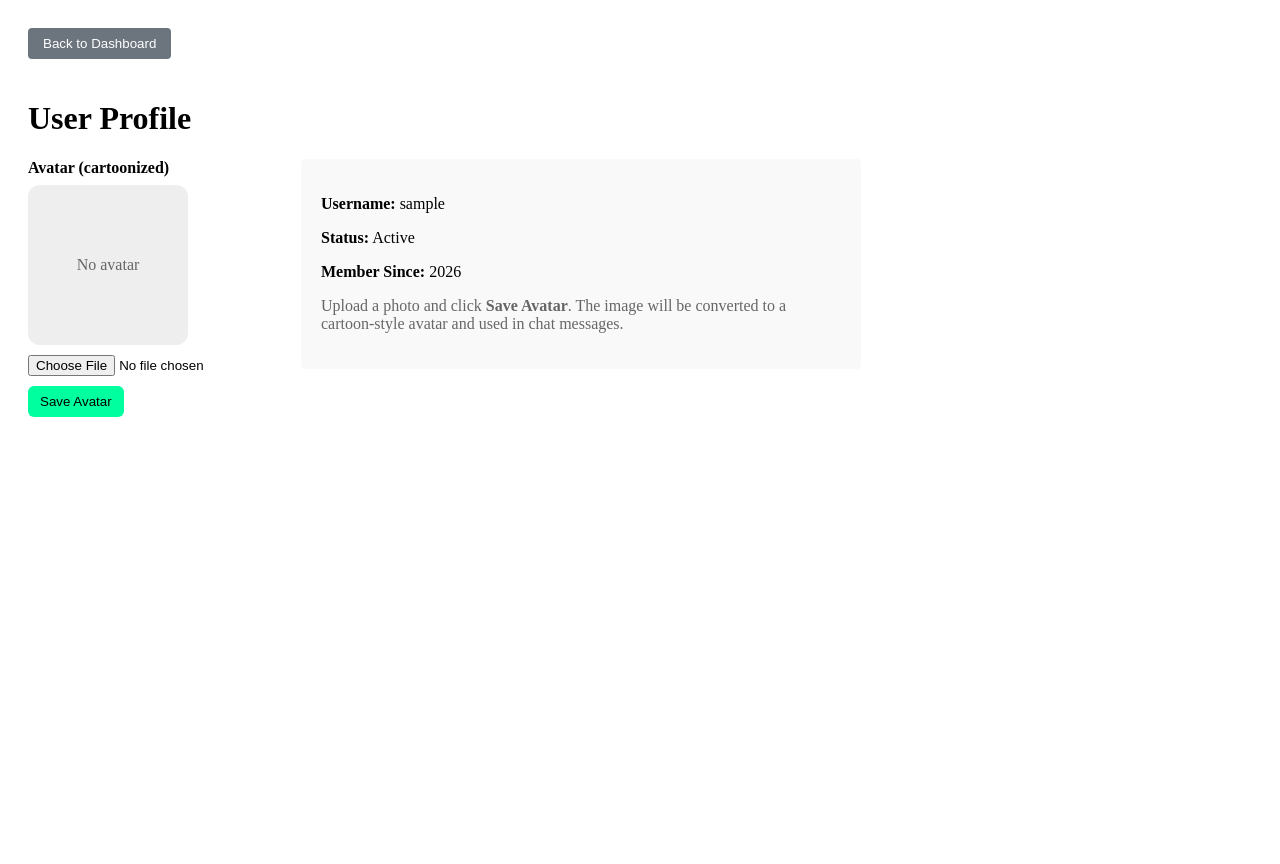
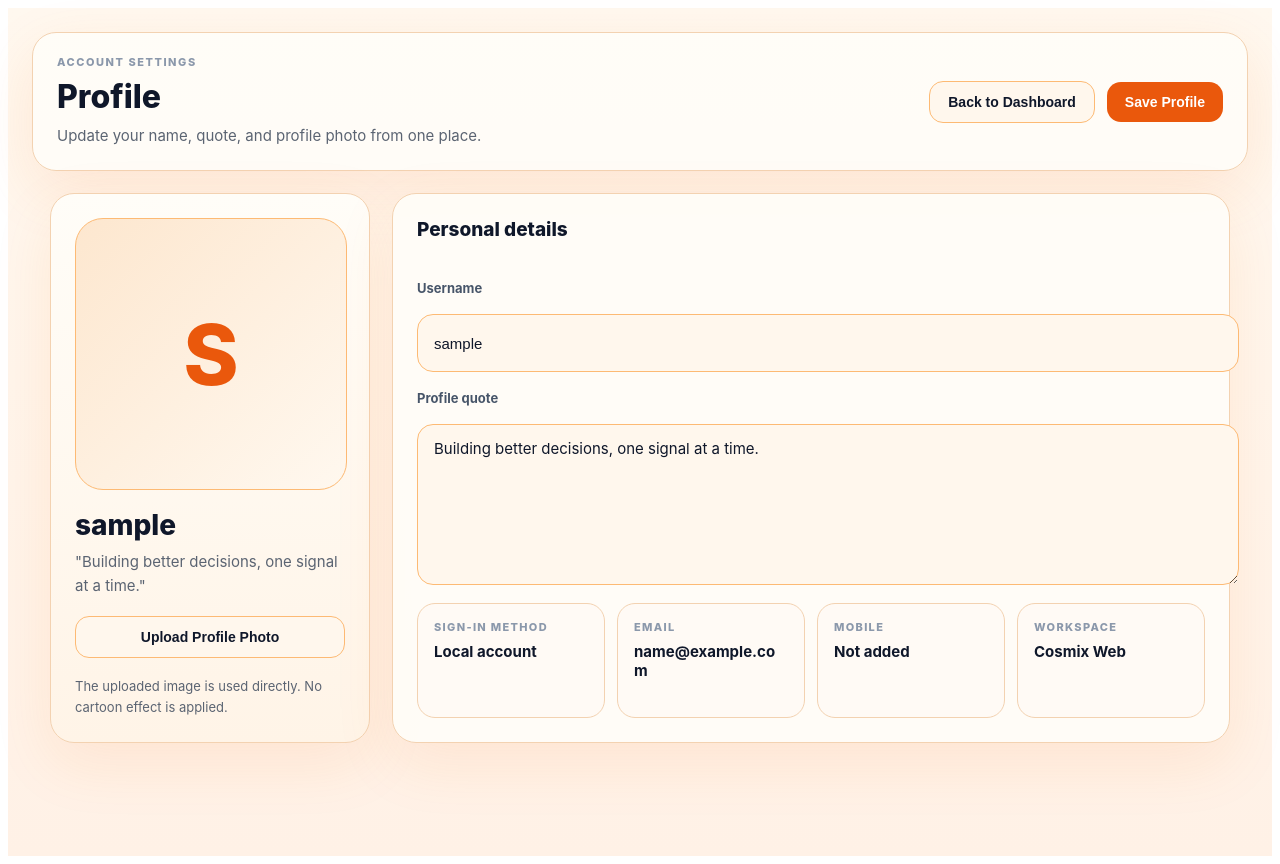
Before and after one commit to HardikMunjal/Cosmix, a Next.js app in the folder apps/web/: page /profile in a window 1280 px wide. Before the commit the page ends 800 px from the top, so only its background shows below. Built offline with nearby package versions, Linux system fonts and the light colour scheme; sample sign-in values are in the browser's storage.

Commit message:
Upgrade profile editing experience

```diff
--- a/apps/web/src/pages/profile.js
+++ b/apps/web/src/pages/profile.js
@@ -1,178 +1,395 @@
 import { useRouter } from 'next/router';
-import { useEffect, useState, useRef } from 'react';
+import { useEffect, useRef, useState } from 'react';
+
+function readFileAsDataUrl(file) {
+  return new Promise((resolve, reject) => {
+    const reader = new FileReader();
+    reader.onload = () => resolve(String(reader.result || ''));
+    reader.onerror = reject;
+    reader.readAsDataURL(file);
+  });
+}
 
 export default function Profile() {
   const router = useRouter();
+  const fileRef = useRef(null);
   const [user, setUser] = useState(null);
-  const [preview, setPreview] = useState(null);
-  const fileRef = useRef(null);
+  const [profileForm, setProfileForm] = useState({
+    username: '',
+    quote: '',
+    avatar: '',
+  });
+  const [saving, setSaving] = useState(false);
+  const [status, setStatus] = useState('');
 
   useEffect(() => {
     const storedUser = localStorage.getItem('user');
     if (!storedUser) {
       router.push('/');
-    } else {
-      const u = JSON.parse(storedUser);
-      setUser(u);
-      if (u.avatar) setPreview(u.avatar);
+      return;
     }
+
+    const parsedUser = JSON.parse(storedUser);
+    setUser(parsedUser);
+    setProfileForm({
+      username: parsedUser.username || '',
+      quote: parsedUser.quote || 'Building better decisions, one signal at a time.',
+      avatar: parsedUser.avatar || '',
+    });
   }, [router]);
 
-  const toDataURL = (file) => new Promise((resolve, reject) => {
-    const reader = new FileReader();
-    reader.onload = () => resolve(reader.result);
-    reader.onerror = reject;
-    reader.readAsDataURL(file);
-  });
-
-  const cartoonizeDataUrl = async (dataUrl) => {
-    return new Promise((resolve) => {
-      const img = new Image();
-      img.crossOrigin = 'Anonymous';
-      img.onload = () => {
-        const w = 300;
-        const h = Math.round((img.height / img.width) * w);
-        const canvas = document.createElement('canvas');
-        canvas.width = w;
-        canvas.height = h;
-        const ctx = canvas.getContext('2d');
-
-        // draw image
-        ctx.drawImage(img, 0, 0, w, h);
-
-        // posterize / quantize colors
-        const imgd = ctx.getImageData(0, 0, w, h);
-        const data = imgd.data;
-        const levels = 6; // fewer levels = more cartoon
-        for (let i = 0; i < data.length; i += 4) {
-          for (let c = 0; c < 3; c++) {
-            data[i + c] = Math.floor((data[i + c] / 255) * levels) * (255 / (levels - 1));
-          }
-        }
-
-        // simple edge detection (Sobel approximation)
-        const gray = new Uint8ClampedArray(w * h);
-        for (let y = 0; y < h; y++) {
-          for (let x = 0; x < w; x++) {
-            const i = (y * w + x) * 4;
-            const v = 0.2126 * data[i] + 0.7152 * data[i + 1] + 0.0722 * data[i + 2];
-            gray[y * w + x] = v;
-          }
-        }
-
-        const edges = new Uint8ClampedArray(w * h);
-        for (let y = 1; y < h - 1; y++) {
-          for (let x = 1; x < w - 1; x++) {
-            const gx = -gray[(y - 1) * w + (x - 1)] - 2 * gray[y * w + (x - 1)] - gray[(y + 1) * w + (x - 1)]
-                      + gray[(y - 1) * w + (x + 1)] + 2 * gray[y * w + (x + 1)] + gray[(y + 1) * w + (x + 1)];
-            const gy = -gray[(y - 1) * w + (x - 1)] - 2 * gray[(y - 1) * w + x] - gray[(y - 1) * w + (x + 1)]
-                      + gray[(y + 1) * w + (x - 1)] + 2 * gray[(y + 1) * w + x] + gray[(y + 1) * w + (x + 1)];
-            const mag = Math.min(255, Math.sqrt(gx * gx + gy * gy));
-            edges[y * w + x] = mag > 60 ? 255 : 0;
-          }
-        }
-
-        // overlay edges as dark lines
-        for (let y = 0; y < h; y++) {
-          for (let x = 0; x < w; x++) {
-            const idx = (y * w + x) * 4;
-            if (edges[y * w + x]) {
-              data[idx] = data[idx + 1] = data[idx + 2] = 20; // dark line
-            }
-          }
-        }
-
-        ctx.putImageData(imgd, 0, 0);
-        const out = canvas.toDataURL('image/png');
-        resolve(out);
-      };
-      img.src = dataUrl;
-    });
+  const updateForm = (key, value) => {
+    setProfileForm((current) => ({ ...current, [key]: value }));
+    setStatus('');
   };
 
-  const handleFile = async (file) => {
+  const handleFile = async (event) => {
+    const file = event.target.files && event.target.files[0];
+    if (!file) return;
+
     try {
-      const dataUrl = await toDataURL(file);
-      const cartoon = await cartoonizeDataUrl(dataUrl);
-      setPreview(cartoon);
-    } catch (e) {
-      console.error('image read error', e);
+      const avatar = await readFileAsDataUrl(file);
+      updateForm('avatar', avatar);
+      setStatus('New profile photo ready to save.');
+    } catch (error) {
+      console.error('Profile image read error', error);
+      setStatus('Could not read that image. Try another file.');
     }
   };
 
-  const saveAvatar = () => {
+  const handleSave = () => {
+    const nextUsername = profileForm.username.trim();
+    const nextQuote = profileForm.quote.trim();
+
+    if (!nextUsername) {
+      setStatus('Username is required.');
+      return;
+    }
+
+    if (!nextQuote) {
+      setStatus('Profile quote is required.');
+      return;
+    }
+
+    setSaving(true);
     const storedUser = JSON.parse(localStorage.getItem('user') || '{}');
-    storedUser.avatar = preview;
-    localStorage.setItem('user', JSON.stringify(storedUser));
-    setUser(storedUser);
-    alert('Avatar saved and cartoonized. It will appear in chat.');
+    const nextUser = {
+      ...storedUser,
+      username: nextUsername,
+      quote: nextQuote,
+      avatar: profileForm.avatar || '',
+    };
+    localStorage.setItem('user', JSON.stringify(nextUser));
+    setUser(nextUser);
+    setProfileForm({
+      username: nextUser.username,
+      quote: nextUser.quote,
+      avatar: nextUser.avatar || '',
+    });
+    setSaving(false);
+    setStatus('Profile updated successfully.');
   };
 
-  if (!user) return <div>Loading...</div>;
+  if (!user) return <div style={{ padding: '24px', fontFamily: 'Inter, system-ui, sans-serif' }}>Loading...</div>;
+
+  const authLabel = user.authMethod === 'gmail'
+    ? 'Gmail sign-in'
+    : user.authMethod === 'mobile-otp'
+      ? 'Mobile OTP'
+      : 'Local account';
 
   return (
-    <div style={{ padding: '20px' }}>
+    <div style={styles.page} className="profile-page">
       <style>{`
-        @media (max-width: 700px) {
+        @media (max-width: 960px) {
+          .profile-shell { grid-template-columns: 1fr !important; }
+        }
+        @media (max-width: 640px) {
           .profile-page { padding: 14px !important; }
-          .profile-layout { flex-direction: column !important; }
-          .profile-card { max-width: none !important; width: 100%; }
-        }
-        @media (max-width: 420px) {
-          .profile-avatar { width: 128px !important; height: 128px !important; }
+          .profile-header { flex-direction: column !important; align-items: flex-start !important; }
+          .profile-actions { width: 100%; }
+          .profile-actions button { width: 100%; }
         }
       `}</style>
-      <div className="profile-page">
-      <button
-        onClick={() => router.push('/dashboard')}
-        style={{ padding: '8px 15px', backgroundColor: '#6c757d', color: 'white', border: 'none', borderRadius: '4px', marginBottom: '20px' }}
-      >
-        Back to Dashboard
-      </button>
 
-      <h1>User Profile</h1>
-      <div style={{ display: 'flex', gap: '20px', alignItems: 'flex-start' }} className="profile-layout">
+      <div style={styles.header} className="profile-header">
         <div>
-          <div style={{ marginBottom: '8px' }}><strong>Avatar (cartoonized)</strong></div>
-          <div style={{ width: 160, height: 160, borderRadius: 12, overflow: 'hidden', background: '#eee', display: 'flex', alignItems: 'center', justifyContent: 'center' }} className="profile-avatar">
-            {preview ? (
+          <div style={styles.eyebrow}>Account settings</div>
+          <h1 style={styles.title}>Profile</h1>
+          <p style={styles.subtitle}>Update your name, quote, and profile photo from one place.</p>
+        </div>
+        <div style={styles.headerActions} className="profile-actions">
+          <button onClick={() => router.push('/dashboard')} style={styles.secondaryButton}>Back to Dashboard</button>
+          <button onClick={handleSave} style={styles.primaryButton} disabled={saving}>{saving ? 'Saving...' : 'Save Profile'}</button>
+        </div>
+      </div>
+
+      <div style={styles.shell} className="profile-shell">
+        <section style={styles.visualCard}>
+          <div style={styles.avatarWrap}>
+            {profileForm.avatar ? (
               // eslint-disable-next-line @next/next/no-img-element
-              <img src={preview} alt="avatar" style={{ width: '100%', height: '100%', objectFit: 'cover' }} />
+              <img src={profileForm.avatar} alt="Profile" style={styles.avatarImage} />
             ) : (
-              <div style={{ color: '#666' }}>No avatar</div>
+              <div style={styles.avatarFallback}>{(profileForm.username || user.username || 'U').slice(0, 1).toUpperCase()}</div>
             )}
           </div>
+          <div style={styles.visualMeta}>
+            <div style={styles.profileName}>{profileForm.username || user.username}</div>
+            <div style={styles.profileQuote}>"{profileForm.quote || 'Add your profile quote'}"</div>
+          </div>
+          <input
+            ref={fileRef}
+            type="file"
+            accept="image/*"
+            onChange={handleFile}
+            style={{ display: 'none' }}
+          />
+          <button onClick={() => fileRef.current?.click()} style={styles.secondaryButton}>Upload Profile Photo</button>
+          <div style={styles.helperText}>The uploaded image is used directly. No cartoon effect is applied.</div>
+        </section>
 
-          <div style={{ marginTop: 10 }}>
+        <section style={styles.formCard}>
+          <div style={styles.sectionTitle}>Personal details</div>
+
+          <label style={styles.label}>
+            Username
             <input
-              ref={fileRef}
-              type="file"
-              accept="image/*"
-              onChange={(e) => {
-                const f = e.target.files && e.target.files[0];
-                if (f) handleFile(f);
-              }}
+              value={profileForm.username}
+              onChange={(event) => updateForm('username', event.target.value)}
+              style={styles.input}
+              placeholder="Enter your username"
             />
+          </label>
+
+          <label style={styles.label}>
+            Profile quote
+            <textarea
+              value={profileForm.quote}
+              onChange={(event) => updateForm('quote', event.target.value)}
+              style={{ ...styles.input, ...styles.textarea }}
+              placeholder="Write a short line for your profile"
+            />
+          </label>
+
+          <div style={styles.infoGrid}>
+            <div style={styles.infoCard}>
+              <div style={styles.infoLabel}>Sign-in method</div>
+              <div style={styles.infoValue}>{authLabel}</div>
+            </div>
+            <div style={styles.infoCard}>
+              <div style={styles.infoLabel}>Email</div>
+              <div style={styles.infoValue}>{user.email || 'Not added'}</div>
+            </div>
+            <div style={styles.infoCard}>
+              <div style={styles.infoLabel}>Mobile</div>
+              <div style={styles.infoValue}>{user.mobile || 'Not added'}</div>
+            </div>
+            <div style={styles.infoCard}>
+              <div style={styles.infoLabel}>Workspace</div>
+              <div style={styles.infoValue}>Cosmix Web</div>
+            </div>
           </div>
 
-          <div style={{ marginTop: 10 }}>
-            <button onClick={saveAvatar} style={{ padding: '8px 12px', background: '#00ff9f', border: 'none', borderRadius: 6, cursor: 'pointer' }}>Save Avatar</button>
-          </div>
-        </div>
-
-        <div style={{
-          backgroundColor: '#f9f9f9',
-          padding: '20px',
-          borderRadius: '4px',
-          maxWidth: '520px'
-        }} className="profile-card">
-          <p><strong>Username:</strong> {user.username}</p>
-          <p><strong>Status:</strong> Active</p>
-          <p><strong>Member Since:</strong> 2026</p>
-          <p style={{ color: '#666' }}>Upload a photo and click <strong>Save Avatar</strong>. The image will be converted to a cartoon-style avatar and used in chat messages.</p>
-        </div>
-      </div>
+          {status ? <div style={styles.status}>{status}</div> : null}
+        </section>
       </div>
     </div>
   );
 }
+
+const styles = {
+  page: {
+    minHeight: '100vh',
+    padding: '24px',
+    background: 'linear-gradient(180deg, #fff8ef, #fff1e6)',
+    color: '#1f2937',
+    fontFamily: 'Inter, system-ui, sans-serif',
+  },
+  header: {
+    maxWidth: '1180px',
+    margin: '0 auto 22px',
+    display: 'flex',
+    justifyContent: 'space-between',
+    alignItems: 'center',
+    gap: '16px',
+    padding: '22px 24px',
+    borderRadius: '24px',
+    background: 'rgba(255, 253, 248, 0.94)',
+    border: '1px solid #f3d2b1',
+    boxShadow: '0 20px 60px rgba(249, 115, 22, 0.12)',
+  },
+  eyebrow: {
+    fontSize: '11px',
+    fontWeight: 800,
+    textTransform: 'uppercase',
+    letterSpacing: '0.14em',
+    color: '#8b98ab',
+    marginBottom: '8px',
+  },
+  title: {
+    margin: 0,
+    fontSize: '32px',
+    fontWeight: 800,
+    color: '#0f172a',
+  },
+  subtitle: {
+    margin: '8px 0 0',
+    maxWidth: '560px',
+    fontSize: '15px',
+    lineHeight: 1.6,
+    color: '#5b6472',
+  },
+  headerActions: {
+    display: 'flex',
+    gap: '12px',
+    alignItems: 'center',
+  },
+  shell: {
+    maxWidth: '1180px',
+    margin: '0 auto',
+    display: 'grid',
+    gridTemplateColumns: '320px minmax(0, 1fr)',
+    gap: '22px',
+  },
+  visualCard: {
+    display: 'grid',
+    gap: '18px',
+    alignContent: 'start',
+    padding: '24px',
+    borderRadius: '24px',
+    background: 'linear-gradient(180deg, #fffdf8, #fff4e7)',
+    border: '1px solid #f3d2b1',
+    boxShadow: '0 20px 60px rgba(249, 115, 22, 0.1)',
+  },
+  avatarWrap: {
+    width: '100%',
+    aspectRatio: '1 / 1',
+    borderRadius: '28px',
+    overflow: 'hidden',
+    background: 'linear-gradient(135deg, #fde7cf, #fff8ef)',
+    border: '1px solid #fdba74',
+    display: 'flex',
+    alignItems: 'center',
+    justifyContent: 'center',
+  },
+  avatarImage: {
+    width: '100%',
+    height: '100%',
+    objectFit: 'cover',
+  },
+  avatarFallback: {
+    fontSize: '84px',
+    fontWeight: 800,
+    color: '#ea580c',
+  },
+  visualMeta: {
+    display: 'grid',
+    gap: '8px',
+  },
+  profileName: {
+    fontSize: '28px',
+    fontWeight: 800,
+    color: '#0f172a',
+  },
+  profileQuote: {
+    fontSize: '15px',
+    lineHeight: 1.6,
+    color: '#5b6472',
+  },
+  formCard: {
+    display: 'grid',
+    gap: '18px',
+    padding: '24px',
+    borderRadius: '24px',
+    background: 'rgba(255, 253, 248, 0.94)',
+    border: '1px solid #f3d2b1',
+    boxShadow: '0 20px 60px rgba(249, 115, 22, 0.1)',
+  },
+  sectionTitle: {
+    fontSize: '19px',
+    fontWeight: 800,
+    color: '#0f172a',
+  },
+  label: {
+    display: 'grid',
+    gap: '8px',
+    fontSize: '13px',
+    fontWeight: 700,
+    color: '#475569',
+  },
+  input: {
+    width: '100%',
+    borderRadius: '16px',
+    border: '1px solid #fdba74',
+    background: '#fff7ed',
+    padding: '14px 16px',
+    fontSize: '15px',
+    color: '#0f172a',
+    outline: 'none',
+  },
+  textarea: {
+    minHeight: '120px',
+    resize: 'vertical',
+    fontFamily: 'inherit',
+  },
+  infoGrid: {
+    display: 'grid',
+    gridTemplateColumns: 'repeat(auto-fit, minmax(180px, 1fr))',
+    gap: '12px',
+  },
+  infoCard: {
+    padding: '16px',
+    borderRadius: '18px',
+    border: '1px solid #f3d2b1',
+    background: '#fffaf5',
+  },
+  infoLabel: {
+    fontSize: '11px',
+    fontWeight: 800,
+    textTransform: 'uppercase',
+    letterSpacing: '0.12em',
+    color: '#8b98ab',
+    marginBottom: '8px',
+  },
+  infoValue: {
+    fontSize: '15px',
+    fontWeight: 700,
+    color: '#0f172a',
+    wordBreak: 'break-word',
+  },
+  helperText: {
+    fontSize: '13px',
+    lineHeight: 1.6,
+    color: '#5b6472',
+  },
+  status: {
+    padding: '14px 16px',
+    borderRadius: '16px',
+    background: '#fff1e6',
+    border: '1px solid #fdba74',
+    color: '#9a3412',
+    fontSize: '14px',
+    fontWeight: 600,
+  },
+  primaryButton: {
+    border: 'none',
+    borderRadius: '14px',
+    padding: '12px 18px',
+    background: '#ea580c',
+    color: '#fff',
+    fontSize: '14px',
+    fontWeight: 700,
+    cursor: 'pointer',
+  },
+  secondaryButton: {
+    border: '1px solid #fdba74',
+    borderRadius: '14px',
+    padding: '12px 18px',
+    background: '#fff7ed',
+    color: '#0f172a',
+    fontSize: '14px',
+    fontWeight: 700,
+    cursor: 'pointer',
+  },
+};
```
